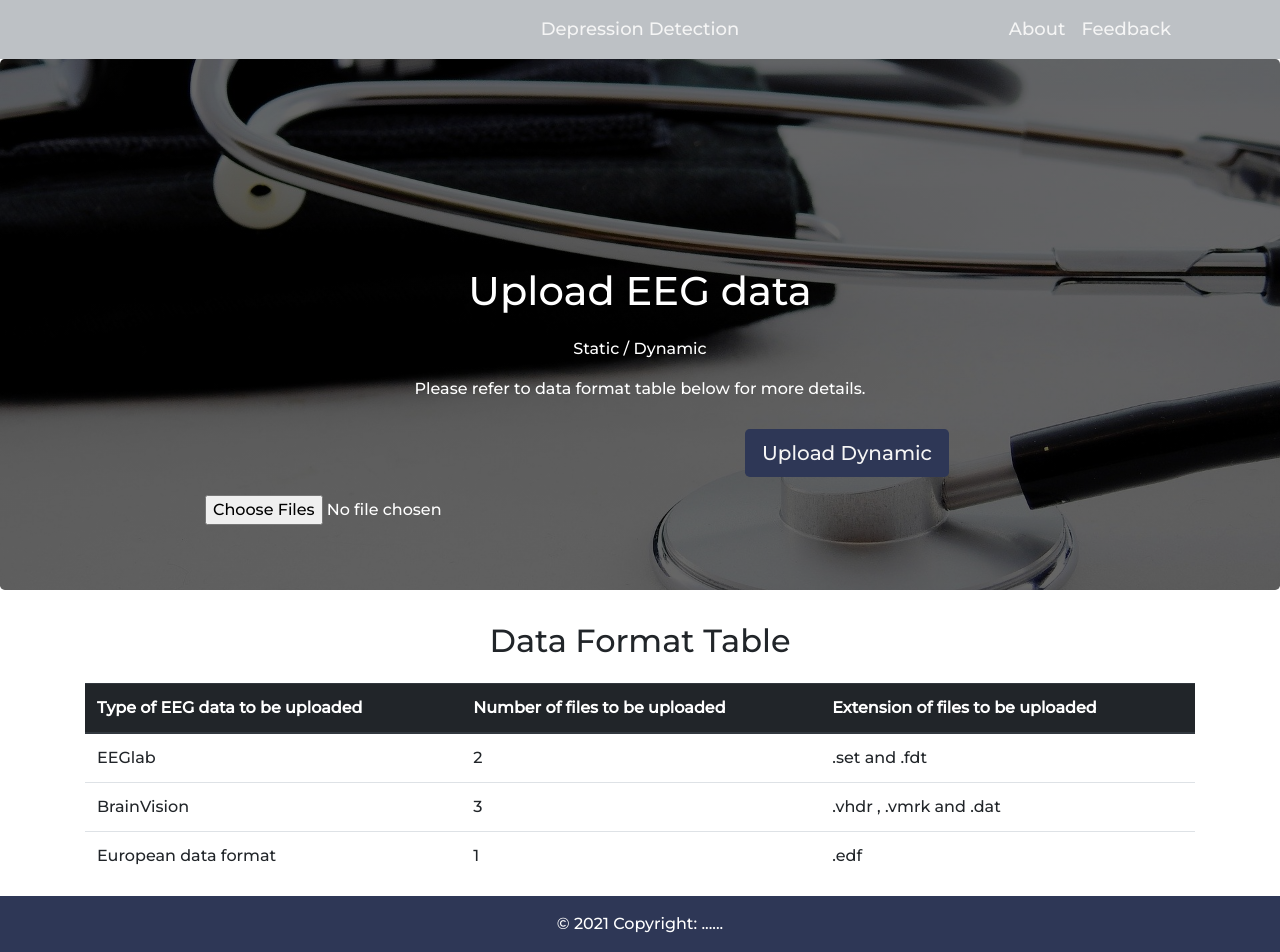
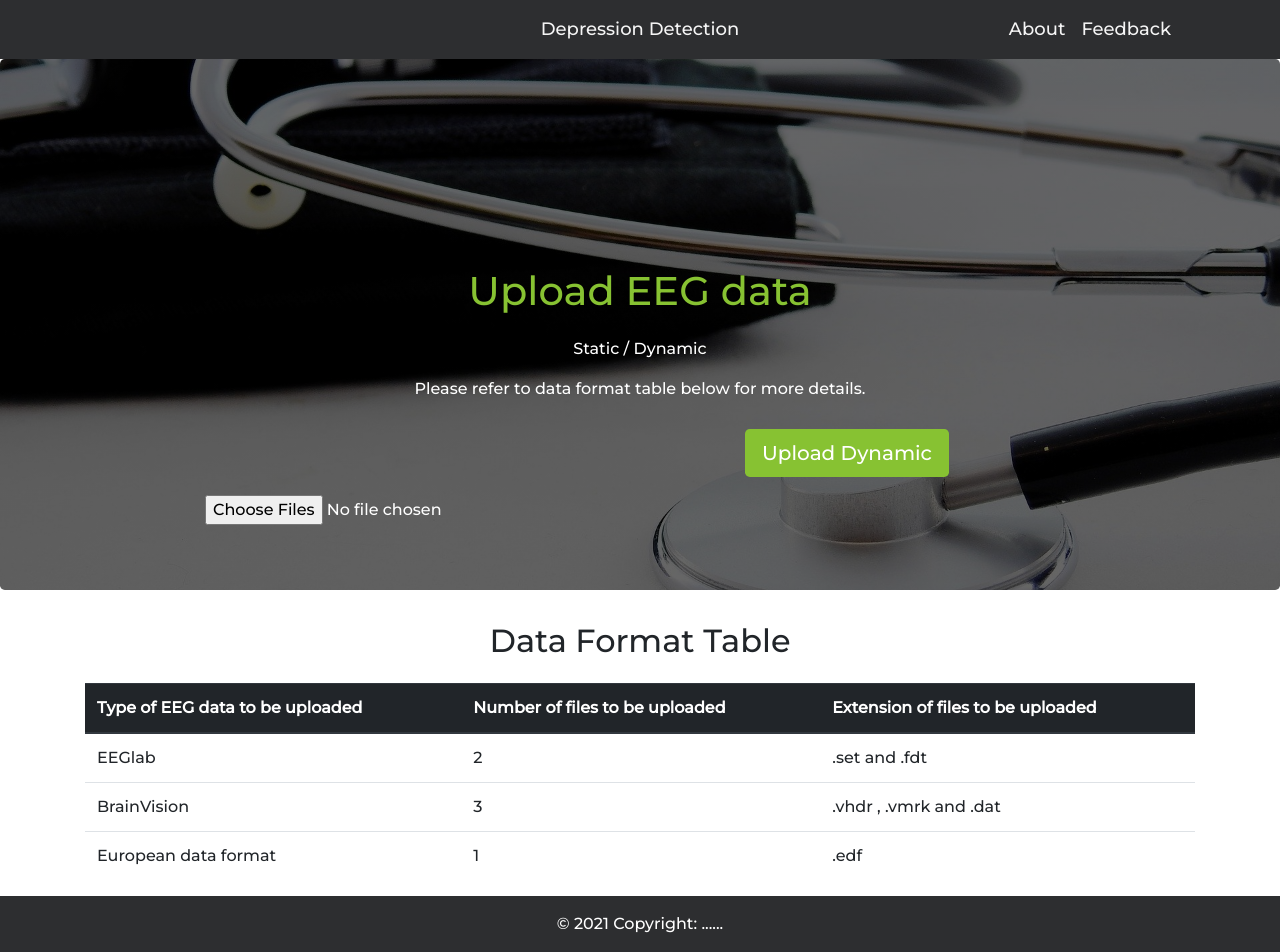
Before and after one commit to Ayush900/flask-deployment-of-model, a Flask app: page / in a window 1280 px wide. Run offline with Flask 2, Linux system fonts and the light colour scheme; some libraries are stand-ins or nearby versions.

Commit message:
Add files via upload
UI

```diff
--- a/templates/base.html
+++ b/templates/base.html
@@ -53,7 +53,7 @@
 
 
 
-    <div style="background-color: #bdc1c5;">
+    <div style="background-color:rgb(45,46,48);">
    <div class="container">
     <nav class="navbar navbar-expand-md transparent ">
         <div class="navbar-collapse collapse w-100 order-1 order-md-0 dual-collapse2">
@@ -64,7 +64,7 @@
                 </li>
             </ul> -->
         </div>
-        <div class="mx-auto order-0">
+        <div class="mx-auto order-0" style="color: rgb(0, 0, 0);">
             <a class="navbar-brand mx-auto" href="#"> Depression Detection </a>
             <button class="navbar-toggler navbar-dark" type="button" data-toggle="collapse" data-target=".dual-collapse2" >
                 <span class="navbar-toggler-icon"></span>
@@ -109,7 +109,7 @@
 
     <div class="jumbotron bg-cover text-white" style="background-image: linear-gradient(to bottom, rgba(0,0,0,0.6) 0%,rgba(0,0,0,0.6) 100%), url(../static/images/bg3.jpg)">
       <div class="container">
-      <h1 style="text-align: center; margin-top: 13%;">Upload EEG data </h1>
+      <h1 style="text-align: center; margin-top: 13%; color: rgb(135,194,50)">Upload EEG data </h1>
       <p style="text-align: center; margin-top: 2%;">Static / Dynamic</p>
       <!-- <hr class="my-4"> -->
       <p style="text-align: center; ">Please refer to data format table below for more details.</p>
@@ -177,7 +177,7 @@
 
 
     <!-- Footer -->
-<footer class="page-footer font-small " style="background-color:rgb(46, 55, 86) ;">
+<footer class="page-footer font-small " style="background-color:rgb(45,46, 48) ;">
 
     <!-- Copyright -->
     <div class="footer-copyright text-center py-3" style="color: white;">© 2021 Copyright:
--- a/templates/index.html
+++ b/templates/index.html
@@ -30,9 +30,12 @@
                 </form>
 
             </div>
+
+
+
         <div class="col-2"></div>
             <form method="POST">
-                <div class="col-4" style="text-align: center; margin-top: 5%; "> <a class="btn  btn-lg" href="/get_realtime_eeg_data" role="button" style="background-color: rgb(46, 55, 86); color: whitesmoke;">Upload Dynamic</a></div>
+                <div class="col-4" style="text-align: center; margin-top: 5%; "> <a class="btn  btn-lg" href="/get_realtime_eeg_data" role="button" style="background-color: rgb(135,194,50); color: rgb(255, 255, 255);">Upload Dynamic</a></div>
             </form>
         <div class="col-1"></div>
 
@@ -41,7 +44,7 @@
 
             <div>
                 <br />
-                <button type="button" class="btn btn-primary btn-lg " id="btn-predict">Predict!</button>
+                <button type="button" class="btn btn-primary btn-lg " id="btn-predict" style=" background-color: rgb(135,194,50);margin-left: 50%;">Predict</button>
             </div>
         </div>
         <br />
@@ -68,7 +71,7 @@
 <div class="container" >
     <div class="row">
         <div class="col-1"></div>
-        <div class="col-10"><h2 id="result" style="color: #2f8be0;"></h2></div>
+        <div class="col-10"><h2 id="result" style="color:rgb(135,194,50);"></h2></div>
         <div class="col-1"></div>
     </div>
 
```
